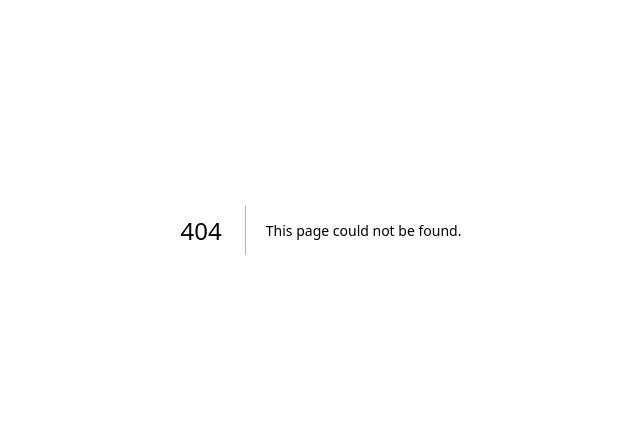
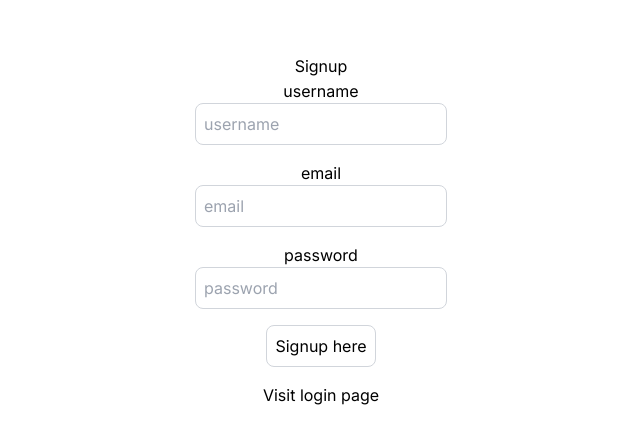
Before and after one commit to shyamaldas-122/NextJs-fullstack-authentication, a Next.js app: page /signup in a window 1280 px wide. Before the commit this address had no page. Shown: the part 170-614 px from the top of the page, without its empty margins (319-959 px from the left). Built offline with nearby package versions, Linux system fonts and the light colour scheme.

Commit message:
Initial Commit !

```diff
--- a/src/app/globals.css
+++ b/src/app/globals.css
@@ -15,13 +15,3 @@
     --background-end-rgb: 0, 0, 0;
   }
 }
-
-body {
-  color: rgb(var(--foreground-rgb));
-  background: linear-gradient(
-      to bottom,
-      transparent,
-      rgb(var(--background-end-rgb))
-    )
-    rgb(var(--background-start-rgb));
-}
--- /dev/null
+++ b/src/app/login/page.tsx
@@ -0,0 +1,52 @@
+"use client";
+import Link from "next/link";
+import React from "react";
+import {useRouter} from "next/navigation";
+import axios from "axios";
+
+
+
+
+
+export default function LoginPage() {
+    const [user, setUser] = React.useState({
+        email: "",
+        password: "",
+
+    })
+
+    const onLogin = async () => {
+    }
+
+
+    return (
+    <div className="flex flex-col items-center justify-center min-h-screen py-2">
+        <h1>Login</h1>
+        <hr />
+
+        <label htmlFor="email">email</label>
+        <input
+        className="p-2 border border-gray-300 rounded-lg mb-4 focus:outline-none focus:border-gray-600"
+            id="email"
+            type="text"
+            value={user.email}
+            onChange={(e) => setUser({...user, email: e.target.value})}
+            placeholder="email"
+            />
+        <label htmlFor="password">password</label>
+        <input
+        className="p-2 border border-gray-300 rounded-lg mb-4 focus:outline-none focus:border-gray-600"
+            id="password"
+            type="password"
+            value={user.password}
+            onChange={(e) => setUser({...user, password: e.target.value})}
+            placeholder="password"
+            />
+            <button
+            onClick={onLogin}
+            className="p-2 border border-gray-300 rounded-lg mb-4 focus:outline-none focus:border-gray-600">Login here</button>
+            <Link href="/signup">Visit Signup page</Link>
+        </div>
+    )
+
+}
--- /dev/null
+++ b/src/app/profile/page.tsx
@@ -0,0 +1,10 @@
+export default function ProfilePage() {
+    return (
+        <div className="flex flex-col items-center justify-center min-h-screen py-2">
+            <h1>Profile</h1>
+            <hr />
+            <p>Profile page</p>
+
+            </div>
+    )
+}
--- /dev/null
+++ b/src/app/signup/page.tsx
@@ -0,0 +1,55 @@
+// making as client components
+"use client";
+import Link from "next/link";
+import React, { useState } from "react";
+import { useRouter } from "next/navigation"
+import axios from "axios";
+
+export default function Loginpage() {
+  const [user,setUser]=useState({
+    email:"",
+    password: "",
+    username:"",
+    })
+
+    const onSignup=async()=>{
+
+    }
+    return (
+      <div className="flex flex-col items-center justify-center min-h-screen py-2">
+          <h1>Signup</h1>
+          <hr />
+          <label htmlFor="username">username</label>
+          <input
+          className="p-2 border border-gray-300 rounded-lg mb-4 focus:outline-none focus:border-gray-600"
+              id="username"
+              type="text"
+              value={user.username}
+              onChange={(e) => setUser({...user, username: e.target.value})}
+              placeholder="username"
+              />
+          <label htmlFor="email">email</label>
+          <input
+          className="p-2 border border-gray-300 rounded-lg mb-4 focus:outline-none focus:border-gray-600"
+              id="email"
+              type="text"
+              value={user.email}
+              onChange={(e) => setUser({...user, email: e.target.value})}
+              placeholder="email"
+              />
+          <label htmlFor="password">password</label>
+          <input
+          className="p-2 border border-gray-300 rounded-lg mb-4 focus:outline-none focus:border-gray-600"
+              id="password"
+              type="password"
+              value={user.password}
+              onChange={(e) => setUser({...user, password: e.target.value})}
+              placeholder="password"
+              />
+              <button
+              onClick={onSignup}
+              className="p-2 border border-gray-300 rounded-lg mb-4 focus:outline-none focus:border-gray-600">Signup here</button>
+              <Link href="/login">Visit login page</Link>
+          </div>
+      )
+}
```
Also changed, not shown: package.json (+7 -1 lines), src/dbConfig/dbConfig.ts (added, +21 -0 lines), 2 other files (tests, documents, lock files or other folders).
